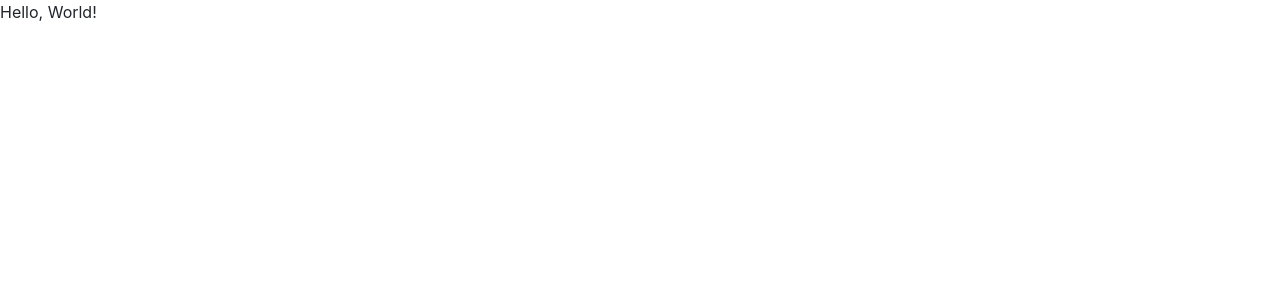
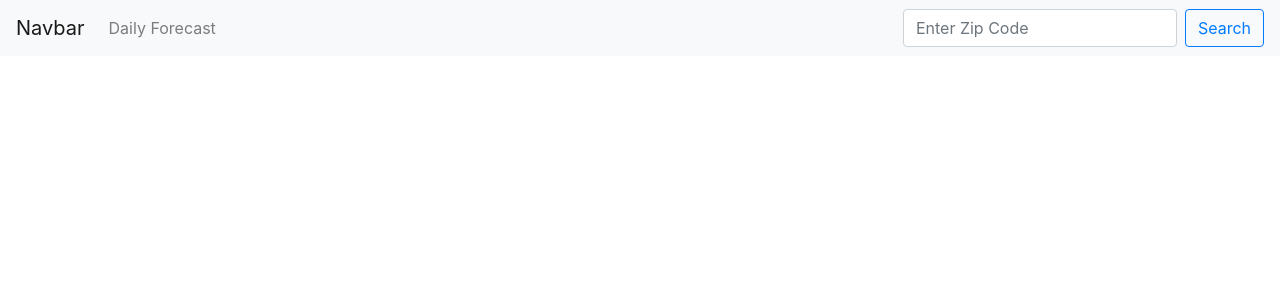
Before and after one commit to deybyr647/React-SimplWeathr, a React (Create React App) app: page / in a window 1280 px wide. Shown: the top 300 px of the page. Built offline with nearby package versions, Linux system fonts and the light colour scheme; no server answers.

Commit message:
Added API related stuff to the project

```diff
--- a/src/App.js
+++ b/src/App.js
@@ -1,9 +1,46 @@
 import logo from './logo.svg';
 import './App.css';
+import {getCurrentWeather, getWeatherForecast} from './weather';
+
+import {BrowserRouter as Router, Switch, Route, Link} from 'react-router-dom';
+import {Nav, Navbar, Form, FormControl, Button} from 'react-bootstrap';
+import { useState } from 'react';
+
+//getCurrentWeather();
+//getWeatherForecast();
 
 const App = () => {
+
+  const [zip, setZip] = useState('');
+
+  const changeHandler = (e) => {
+    e.preventDefault();
+
+    const {name, value} = e.currentTarget;
+
+    name === 'zipcode' ? setZip(value) : console.error("Error!");
+
+    console.log(zip);
+  }
+
+  const submitHandler = (e) => {
+    e.preventDefault();
+    getCurrentWeather(zip);
+  }
+
   return(
-    <div>Hello, World!</div>
+    <Router>
+      <Navbar bg="light" variant="light">
+        <Navbar.Brand as={Link} to='/'>Navbar</Navbar.Brand>
+        <Nav className="mr-auto">
+          <Nav.Link as={Link} to='/forecast'>Daily Forecast</Nav.Link>
+        </Nav>
+        <Form inline onSubmit={submitHandler}>
+          <FormControl type="text" placeholder="Enter Zip Code" className="mr-sm-2" name='zipcode' onChange={e => changeHandler(e)} autoComplete='off'/>
+          <Button type='button' variant="outline-primary" onClick={submitHandler}>Search</Button>
+        </Form>
+      </Navbar>
+    </Router>
   )
 }
 
--- /dev/null
+++ b/src/weather.js
@@ -0,0 +1,24 @@
+const dotenv = require('dotenv');
+dotenv.config();
+
+const key = process.env.REACT_APP_OWM_API_KEY;
+
+const getCurrentWeather = (zip = 10001) => {
+    //console.log(key);
+
+    let endpoint = `https://api.openweathermap.org/data/2.5/weather?zip=${zip},us&appid=${key}&lang=en&units=imperial`;
+
+    fetch(endpoint)
+        .then(res => res.json())
+        .then(data => console.log("Current Weather Data: \n", data))
+}
+
+const getWeatherForecast = (zip = 10001) => {
+    let endpoint = `https://api.openweathermap.org/data/2.5/forecast?zip=${zip},us&appid=${key}&lang=en&units=imperial&`;
+
+    fetch(endpoint)
+        .then(res => res.json())
+        .then(data => console.log("Weather Forecast Data: \n", data))
+}
+
+export {getCurrentWeather, getWeatherForecast};
```
